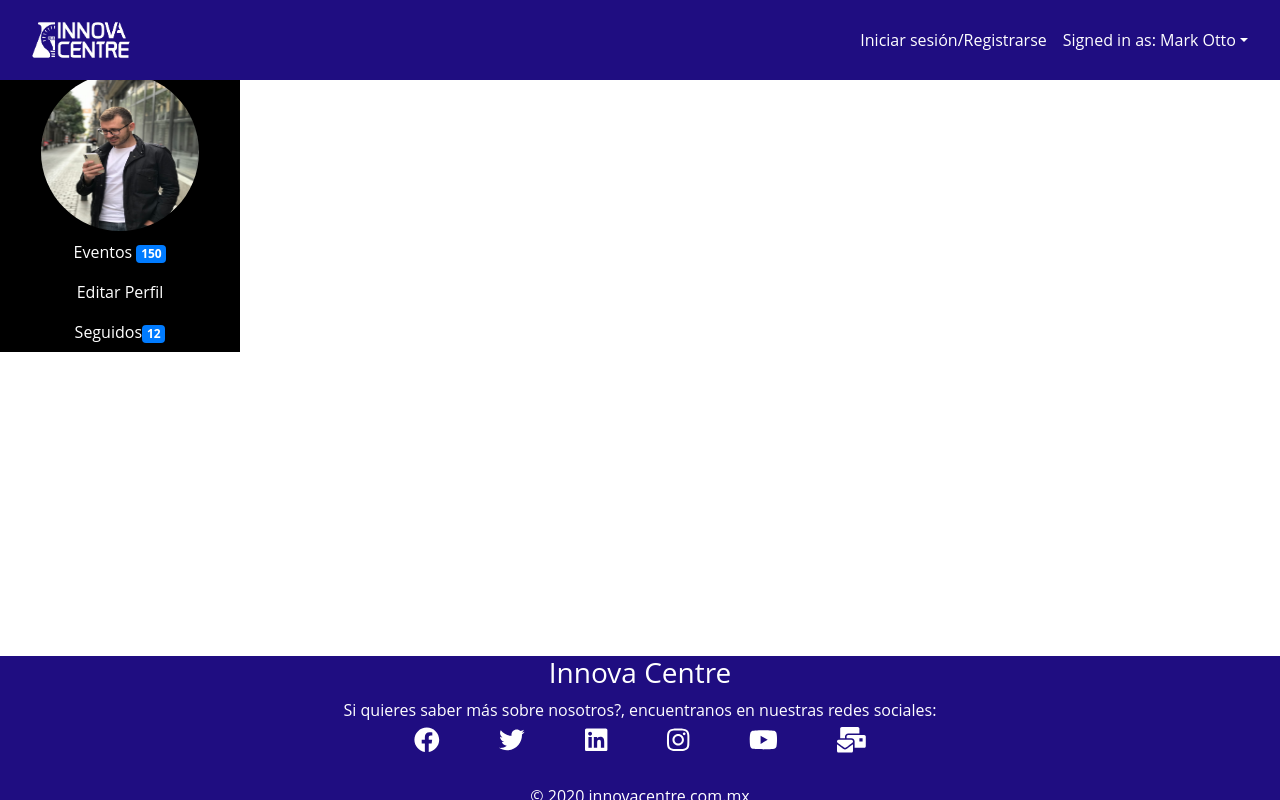
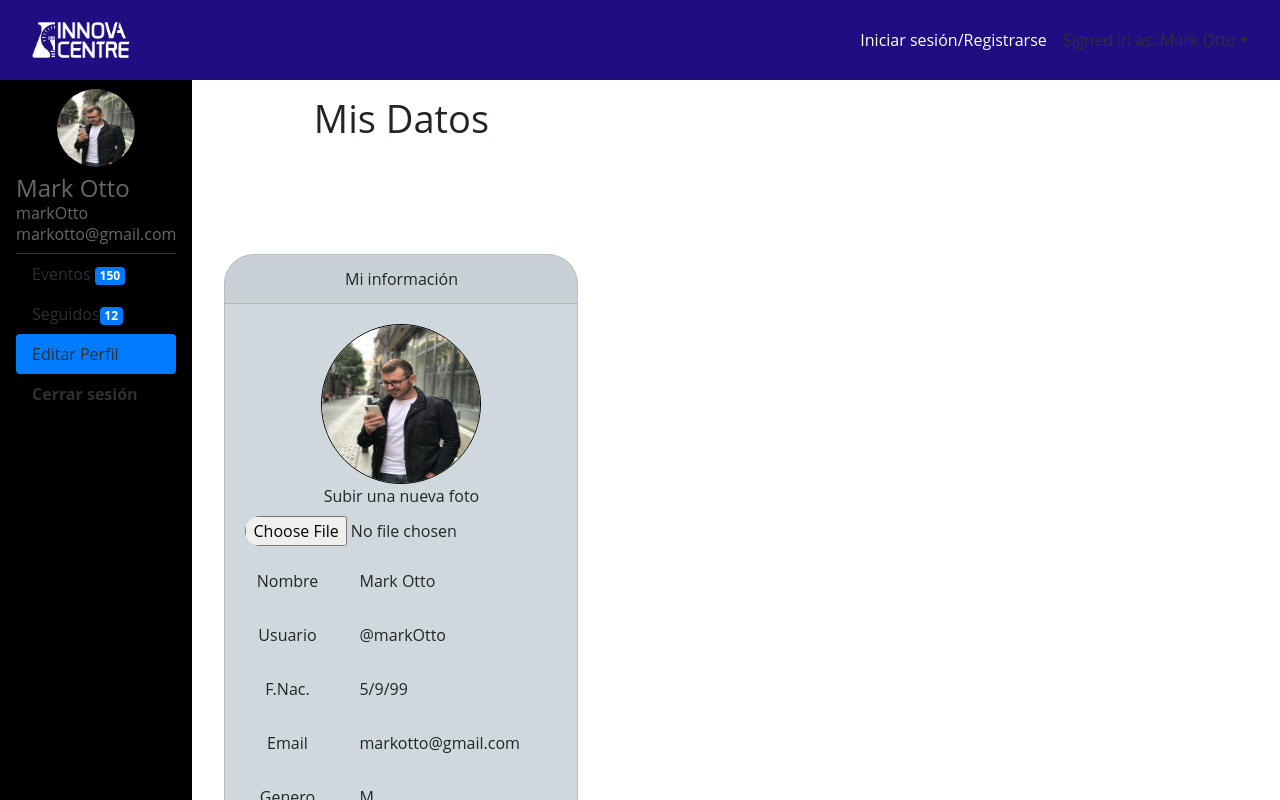
Before and after one commit to pamelagrhz/InnovaCentre, a React (Create React App) app: page /perfil in a window 1280 px wide. Shown: the top 800 px of the page. Built offline with nearby package versions, Linux system fonts and the light colour scheme.

Commit message:
Creacion de follows

```diff
--- a/src/components/Admin/UsersList.jsx
+++ b/src/components/Admin/UsersList.jsx
@@ -1,5 +1,5 @@
 import React, { useState } from 'react';
-import { Modal, Card, Row, Col, Badge, Button, Nav, Form, FormControl, NavDropdown, Tab, Tabs } from 'react-bootstrap';
+import { Navbar, Modal, Card, Row, Col, Badge, Button, Nav, Form, FormControl, NavDropdown, Tab, Tabs } from 'react-bootstrap';
 import Profile from '../../Assets/img/profile.jpeg'
 import Switch from '../StyleComponent/Switch'
 
@@ -37,10 +37,23 @@ export default function UsersList() {
 
   return (
     <div>
-      <h2>Gestión de usuarios</h2>
+      <br/>
+      <h2 className='title'>Gestión de usuarios</h2>
       {/* Filtro */}
       <Tabs defaultActiveKey="Estudiantes" className="black" transition={false} id="noanim-tab-example">
-        <Tab eventKey="home" className="black" title="Home">
+
+        <Tab eventKey="Estudiantes" className="black" title="Estudiantes">
+        <>
+      <Navbar bg="light" variant="light">
+    <Navbar.Brand href="#home"></Navbar.Brand>
+    <Nav className="mr-auto">
+    </Nav>
+    <Form inline>
+      <FormControl type="text" placeholder="Search" className="mr-sm-2" />
+      <Button variant="outline-primary">Search</Button>
+    </Form>
+  </Navbar>
+  </>
           {/* Usuarios */}
           <Card className="leftcard mini-card user-list">
             <div className="center">
@@ -84,9 +97,31 @@ export default function UsersList() {
           </Card>
         </Tab>
         <Tab eventKey="profile" title="Profile">
+        <>
+      <Navbar bg="light" variant="light">
+    <Navbar.Brand href="#home"></Navbar.Brand>
+    <Nav className="mr-auto">
+    </Nav>
+    <Form inline>
+      <FormControl type="text" placeholder="Search" className="mr-sm-2" />
+      <Button variant="outline-primary">Search</Button>
+    </Form>
+  </Navbar>
+  </>
           some
         </Tab>
         <Tab eventKey="contact" title="Contact">
+        <>
+      <Navbar bg="light" variant="light">
+    <Navbar.Brand href="#home"></Navbar.Brand>
+    <Nav className="mr-auto">
+    </Nav>
+    <Form inline>
+      <FormControl type="text" placeholder="Search" className="mr-sm-2" />
+      <Button variant="outline-primary">Search</Button>
+    </Form>
+  </Navbar>
+  </>
           some
         </Tab>
       </Tabs>
@@ -154,26 +189,31 @@ export default function UsersList() {
             </Form.Group>
             {/* Servicios */}
             <h6>Permisos:</h6>
-            <Form.Group>
-              <div className="center">
+            <Form>
+                {['checkbox'].map((type) => (
+                  <div className="row center">
                     <Form.Check
+                      disabled checked
                       type="checkbox"
-                  id=""
-                  label="Noticias  "
+                      id="UsersPermits"
+                      label="Users"
+                    />
+
+                    <Form.Check
+                      disabled
+                      type="checkbox"
+                      label="Events"
+                      id="EventsPermits"
                     />
                     <Form.Check
+                      disabled checked
                       type="checkbox"
-                  id=""
-                  label="Usuarios  "
-                />
-                <Form.Check
-                  type="checkbox"
-                  id=""
-                  label="Eventos  "
+                      id="NewsPermits"
+                      label="News"
                     />
                   </div>
-
-            </Form.Group>
+                ))}
+              </Form>
             <a href="">Resetear passwd</a>
             <div><a href="">Deshabilitar usuario</a></div>
           </Form>
--- a/src/components/StyleComponent/Menu.jsx
+++ b/src/components/StyleComponent/Menu.jsx
@@ -4,20 +4,44 @@ import { Badge, Nav } from 'react-bootstrap'
 import Profile from '../../Assets/img/profile.jpeg'
 
 export default function Stars() {
+  const user = {
+    name: "Mark",
+    lname: "Otto",
+    uname: "markOtto",
+    mail: "markotto@gmail.com",
+    bt: "5/9/99",
+    gendre: "M",
+    study: {
+      studing: "si",
+      level: "superior",
+      school: "ESIME"
+    }
+  }
   return (
     <div className="menu">
       <nav className="user-menu">
-        <img src={Profile} alt="" className="imgRedonda" />
+        <div className="center">        <img src={Profile} alt="" className="small-round center" />
+</div>
         <Nav variant="pills" className="flex-column">
+  <div className="user-menu-data">
+  <h4>{user.name} {user.lname}</h4>
+  <p>{user.uname}</p>
+  <p>{user.mail}</p>
+  </div>
+
           <Nav.Item>
             <Nav.Link eventKey="Events">Eventos <Badge variant="primary">150</Badge></Nav.Link>
+          </Nav.Item>
+          <Nav.Item>
+            <Nav.Link eventKey="Follow">Seguidos<Badge variant="primary">12</Badge></Nav.Link>
           </Nav.Item>
           <Nav.Item>
             <Nav.Link eventKey="editProfile">Editar Perfil</Nav.Link>
           </Nav.Item>
           <Nav.Item>
-            <Nav.Link eventKey="Follow">Seguidos<Badge variant="primary">12</Badge></Nav.Link>
+            <Nav.Link eventKey="Follow"><b>Cerrar sesión</b></Nav.Link>
           </Nav.Item>
+
         </Nav>
       </nav>
 
--- a/src/components/Styles/user-menu.css
+++ b/src/components/Styles/user-menu.css
@@ -1,11 +1,9 @@
-.menu {
-    display: flex;
-    justify-content: flex-end;
-}
+.menu {}
 
 nav.user-menu {
-    width: 15em;
-    height: 100%;
+    text-align: left;
+    padding: 1em;
+    min-height: 100%;
     /* margin: auto 5%; */
     background-color: black!important;
 }
--- a/src/components/User/EditProfile.jsx
+++ b/src/components/User/EditProfile.jsx
@@ -27,8 +27,14 @@ export default function EditProfile() {
       <Card>
         <Card.Header>Mi información</Card.Header>
         <Card.Body>
+          <div className="center">
+          <Card.Img  className="imgRedonda" src={Profile}></Card.Img>
+          </div>
           <Card.Text>
             <Form>
+            <Form.Group>
+    <Form.File id="exampleFormControlFile1" label="Subir una nueva foto" />
+  </Form.Group>
               {/* Nombre */}
               <Form.Group as={Row} controlId="formPlaintextName">
                 <Form.Label column sm="4">
@@ -75,32 +81,7 @@ export default function EditProfile() {
                 </Col>
               </Form.Group>
               {/* Servicios */}
-              <Form.Group as={Row} controlId="formServ">
-                <Form.Label column sm="5">
-                  Gest Servicios
-</Form.Label>
-                <Col sm="6">
-                  <Form.Control plaintext readOnly defaultValue="some" />
-                </Col>
-              </Form.Group>
-              {/* Noticias */}
-              <Form.Group as={Row} controlId="formServ">
-                <Form.Label column sm="5">
-                  Gest Noticias
-</Form.Label>
-                <Col sm="6">
-                  <Form.Control plaintext readOnly defaultValue="some" />
-                </Col>
-              </Form.Group>
-              {/* Eventps */}
-              <Form.Group as={Row} controlId="formServ">
-                <Form.Label column sm="5">
-                  Gest Eventos
-</Form.Label>
-                <Col sm="6">
-                  <Form.Control plaintext readOnly defaultValue="some" />
-                </Col>
-              </Form.Group>
+
               <a href="">Resetear passwd</a>
             </Form>
           </Card.Text>
--- /dev/null
+++ b/src/components/User/Follows.jsx
@@ -0,0 +1,27 @@
+import React from 'react';
+import { Tab,Tabs, Row, Col, Nav, Badge, Card, Form, Button } from 'react-bootstrap';
+import Picture from '../../Assets/img/profile.jpeg';
+import 'react-pro-sidebar/dist/css/styles.css';
+import { FontAwesomeIcon } from '@fortawesome/react-fontawesome'
+
+import { faCheck} from '@fortawesome/free-solid-svg-icons';
+
+
+export default function Follows() {
+const org ={
+  name:'IBM',
+  uname: 'ibm'
+}
+var Following ="Siguiendo ";
+  return (
+    <div className='Following'>
+
+ <div className="small-round"><img src={Picture}  alt="" className='small-round'/></div>
+ <div className='org'>
+   <div className="follow-name">{org.name}</div>
+   <div className="follow-uname"><a href="#" className="">@{org.uname}</a> </div>
+ </div>
+ <div><Button variant="success">{Following}<FontAwesomeIcon icon={faCheck} /><FontAwesomeIcon /></Button></div>
+</div>
+  )
+}
--- a/src/components/User/Perfil.jsx
+++ b/src/components/User/Perfil.jsx
@@ -1,5 +1,5 @@
 import React from 'react';
-import { Tab, Row, Col, Nav, Badge, Card, Form, Button } from 'react-bootstrap';
+import { Tab,Tabs, Row, Col, Nav, Badge, Card, Form, Button } from 'react-bootstrap';
 
 import { ProSidebar } from 'react-pro-sidebar';
 import { Menu, MenuItem, SubMenu } from 'react-pro-sidebar';
@@ -8,6 +8,7 @@ import Profile from '../../Assets/img/profile.jpeg'
 import UserMenu from '../StyleComponent/Menu'
 import EditProfile from './EditProfile'
 import Event from '../Events/Event'
+import Follows from '../User/Follows'
 import 'react-pro-sidebar/dist/css/styles.css';
 
 export default function Perfil() {
@@ -27,19 +28,42 @@ export default function Perfil() {
   return (
     <div className='sign-in'>
 
-      <Tab.Container id="left-tabs-example" defaultActiveKey="first">
+      <Tab.Container id="left-tabs-example" defaultActiveKey="editProfile">
 
         <UserMenu />
 
         <Tab.Content>
           <Tab.Pane eventKey="Events">
+            <h1>Mis eventos</h1>
+
+            <Tabs defaultActiveKey="Pendientes"  class="black" id="uncontrolled-tab-example">
+  <Tab eventKey="Pendientes"  title="Pendientes">
+    <h4>Pendientes</h4>
+    <Event/>
+  </Tab>
+  <Tab eventKey="Pasados" title="Pasados">
+  <h4>Pasados</h4>
+    <Event/>
+  </Tab>
+  <Tab eventKey="Cancelados" title="Cancelados">
+  <h4>Cancelados</h4>
+    <Event/>
+  </Tab>
+</Tabs>
+
+
+
             <Event />
           </Tab.Pane>
           <Tab.Pane eventKey="editProfile">
+            <br/>
+            <h2 className="title">Mis Datos</h2>
             <EditProfile />
           </Tab.Pane>
           <Tab.Pane eventKey="Follow">
-            Follows
+            <br/>
+            <h2>Siguiendo a...</h2>
+            <Follows/> <Follows/>
           </Tab.Pane>
         </Tab.Content>
       </Tab.Container>
--- a/src/index.css
+++ b/src/index.css
@@ -245,7 +245,6 @@ a.white {
 @media only screen and (max-width: 620px) {
     .card {
         width: 90% !important;
-        margin-top: 7em!important;
     }
     .mini-card {
         flex-direction: row;
@@ -292,6 +291,13 @@ a.white {
 .imgRedonda {
     width: 20vh;
     height: 20vh;
+    border-radius: 150px !important;
+    border: 1px solid black;
+}
+
+.small-round {
+    width: 10vh;
+    height: 10vh;
     border-radius: 150px !important;
     border: 1px solid black;
 }
@@ -434,3 +440,27 @@ a.white {
 .landing {
     background-image: linear-gradient(to top, #5ee7df 0%, #b490ca 100%);
 }
+
+.user-menu-data {
+    margin-top: 6px;
+    color: rgb(104, 104, 104);
+    border-bottom: solid rgb(53, 53, 53) 1px;
+    line-height: 5px;
+}
+
+.nav-link {
+    color: rgb(49, 48, 48)!important;
+}
+
+.Following {
+    background-color: rgb(220, 220, 245);
+    padding: 1em;
+    border-radius: 9px;
+    display: flex;
+    align-items: center;
+    margin: 1em
+}
+
+.org {
+    min-width: 10em;
+}
```
Lines whose indentation alone changed are shown as unchanged.
